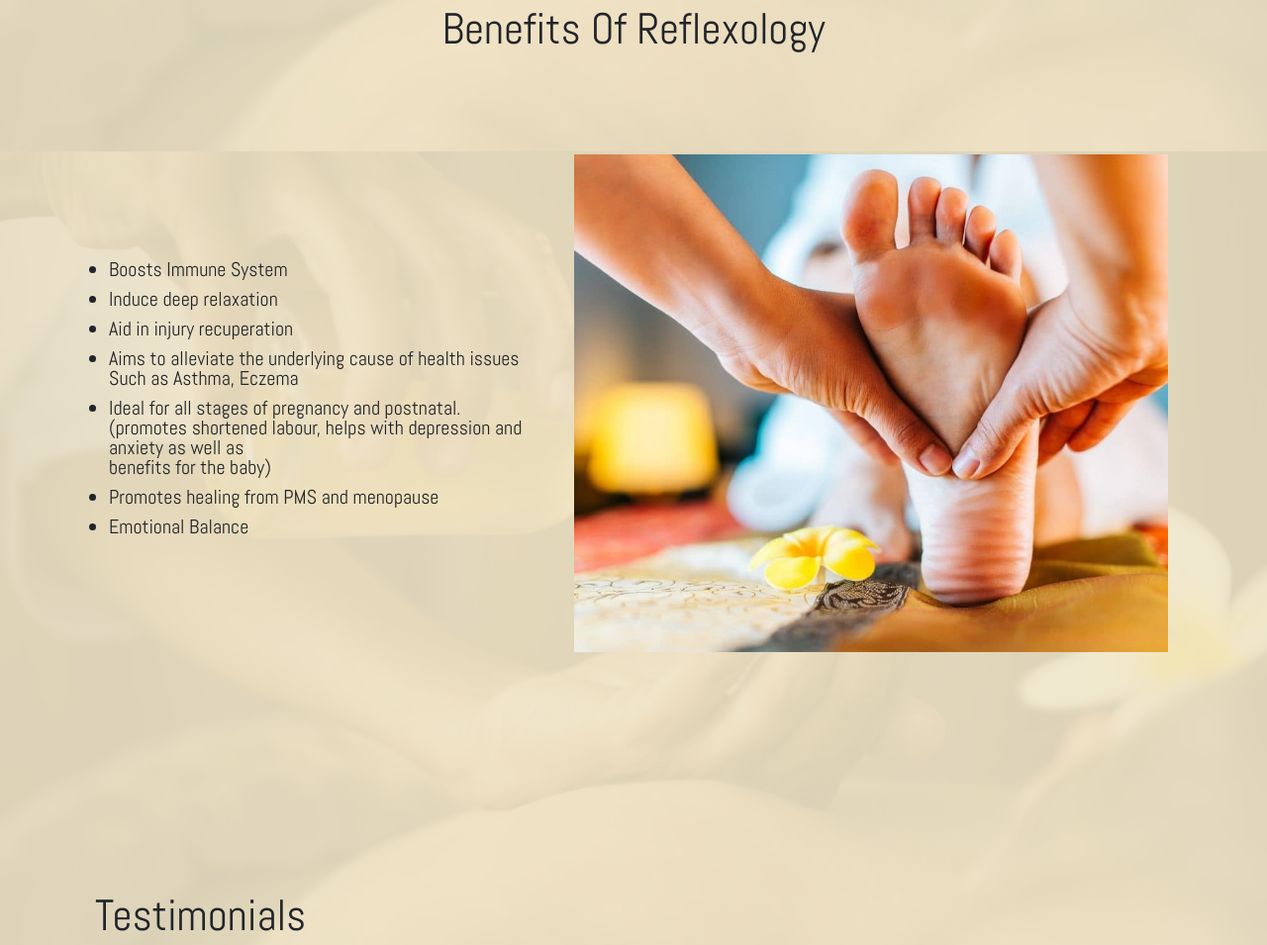
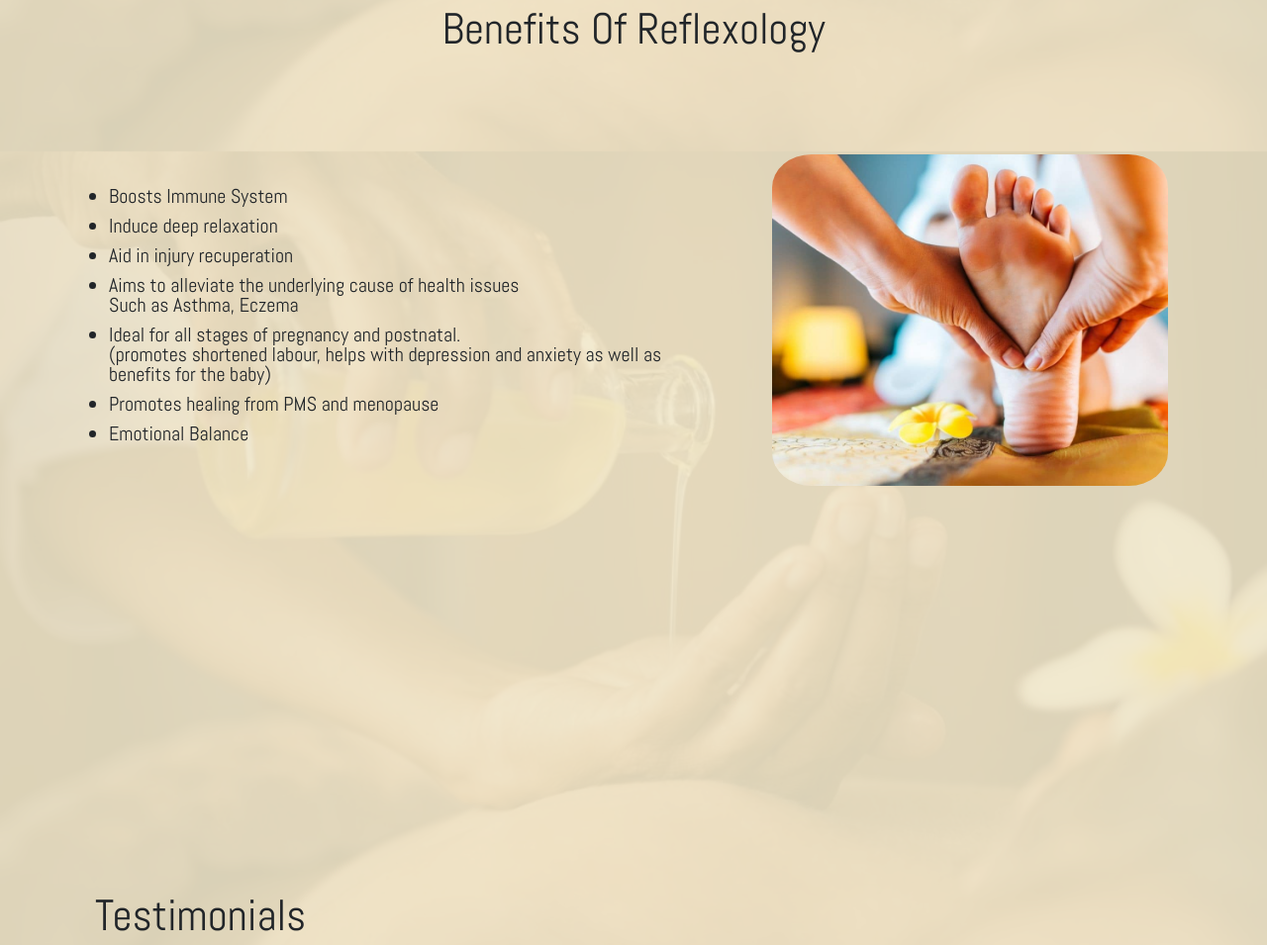
Before and after one commit to jsonde1/Zamin-Website, a plain HTML site: page index.html in a window 1280 px wide. Shown: the part 2397-3352 px from the top of the page at 99% size. Drawn offline with nearby package versions, Linux system fonts and the light colour scheme.

Commit message:
small change to benefit img

```diff
--- a/style.css
+++ b/style.css
@@ -292,7 +292,8 @@ span {
 }
 
 .benefit_img {
-  width: 60rem;
+  width: 40rem;
+  border-radius: 10%;
 }
 
 .section-testimonials {
```
